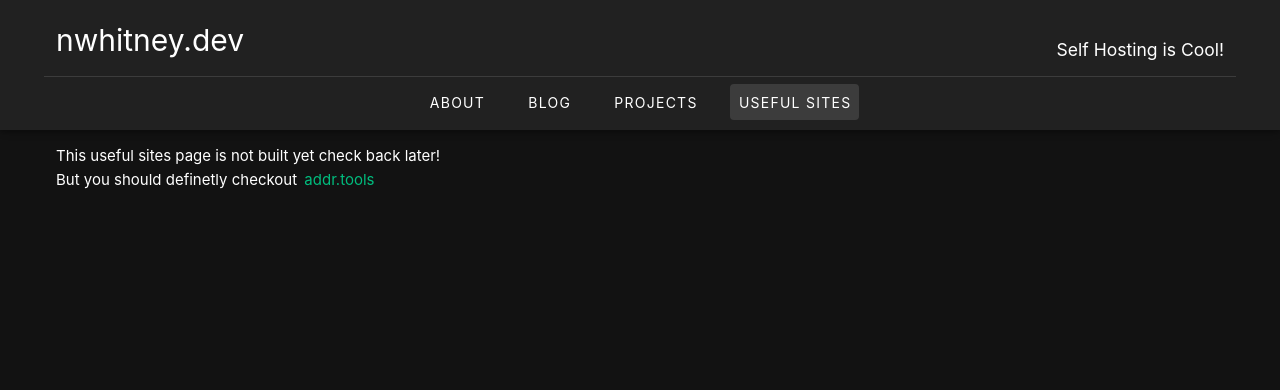
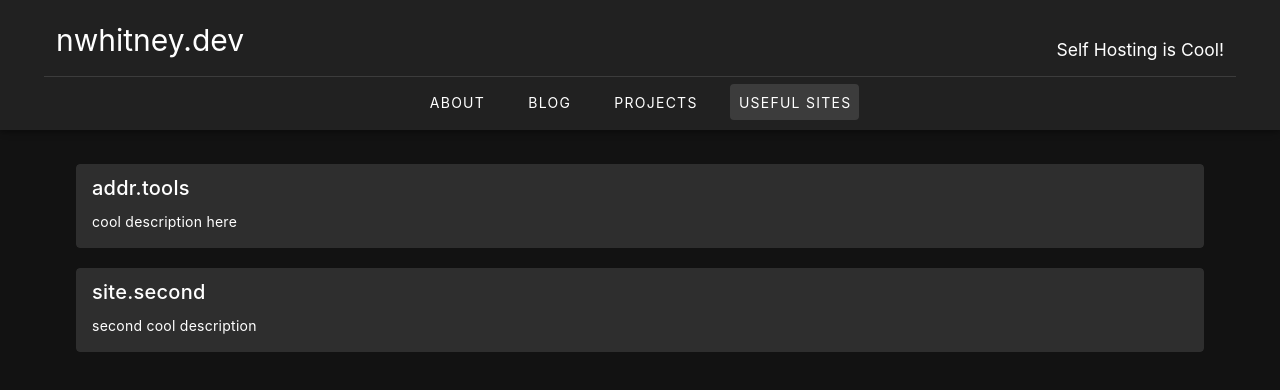
Before and after one commit to natwhitney/personal-site, a Vue app: page /useful-sites in a window 1280 px wide. Shown: the top 390 px of the page. Built offline with nearby package versions, Linux system fonts and the light colour scheme.

Commit message:
Updated useful sites

```diff
--- a/package.json
+++ b/package.json
@@ -17,6 +17,7 @@
     "format": "prettier --write src/"
   },
   "dependencies": {
+    "axios": "^1.11.0",
     "pinia": "^3.0.3",
     "vue": "^3.5.18",
     "vue-router": "^4.5.1",
--- /dev/null
+++ b/src/components/usefulSites/SiteCard.vue
@@ -0,0 +1,21 @@
+<script setup lang="ts">
+import { defineProps } from 'vue'
+
+const props = defineProps({
+  site: String,
+  text: String,
+})
+
+const siteLink = 'https://' + props.site
+</script>
+
+<template>
+  <v-card :href="siteLink" variant="tonal" style="margin: 20px">
+    <v-card-title>
+      {{ site }}
+    </v-card-title>
+    <v-card-text>
+      {{ text }}
+    </v-card-text>
+  </v-card>
+</template>
--- /dev/null
+++ b/src/stores/usefulSites.ts
@@ -0,0 +1,17 @@
+import { defineStore } from 'pinia'
+import { ref } from 'vue'
+
+export type sitesObject = { site: string; description: string; addtinfo?: string }
+
+export const useUsefulSitesStore = defineStore('usefulSites', () => {
+  const sites = ref([] as sitesObject[])
+
+  function getSites() {
+    sites.value.push(
+      { site: 'addr.tools', description: 'cool description here' },
+      { site: 'site.second', description: 'second cool description' },
+    )
+  }
+
+  return { sites, getSites }
+})
--- a/src/views/UsefulSitesView.vue
+++ b/src/views/UsefulSitesView.vue
@@ -1,7 +1,14 @@
-<script setup lang="ts"></script>
+<script setup lang="ts">
+import SiteCard from '@/components/usefulSites/SiteCard.vue'
+import { useUsefulSitesStore } from '@/stores/usefulSites'
+
+const store = useUsefulSitesStore()
+
+store.getSites()
+</script>
 
 <template>
-  <p>This useful sites page is not built yet check back later!</p>
-
-  <p>But you should definetly checkout <a href="https://addr.tools">addr.tools</a></p>
+  <div v-for="site in store.sites" :key="site.site">
+    <site-card :site="site.site" :text="site.description"></site-card>
+  </div>
 </template>
```
Also changed, not shown: src/stores/projects.ts (added, +10 -0 lines), 1 other file (tests, documents, lock files or other folders).
